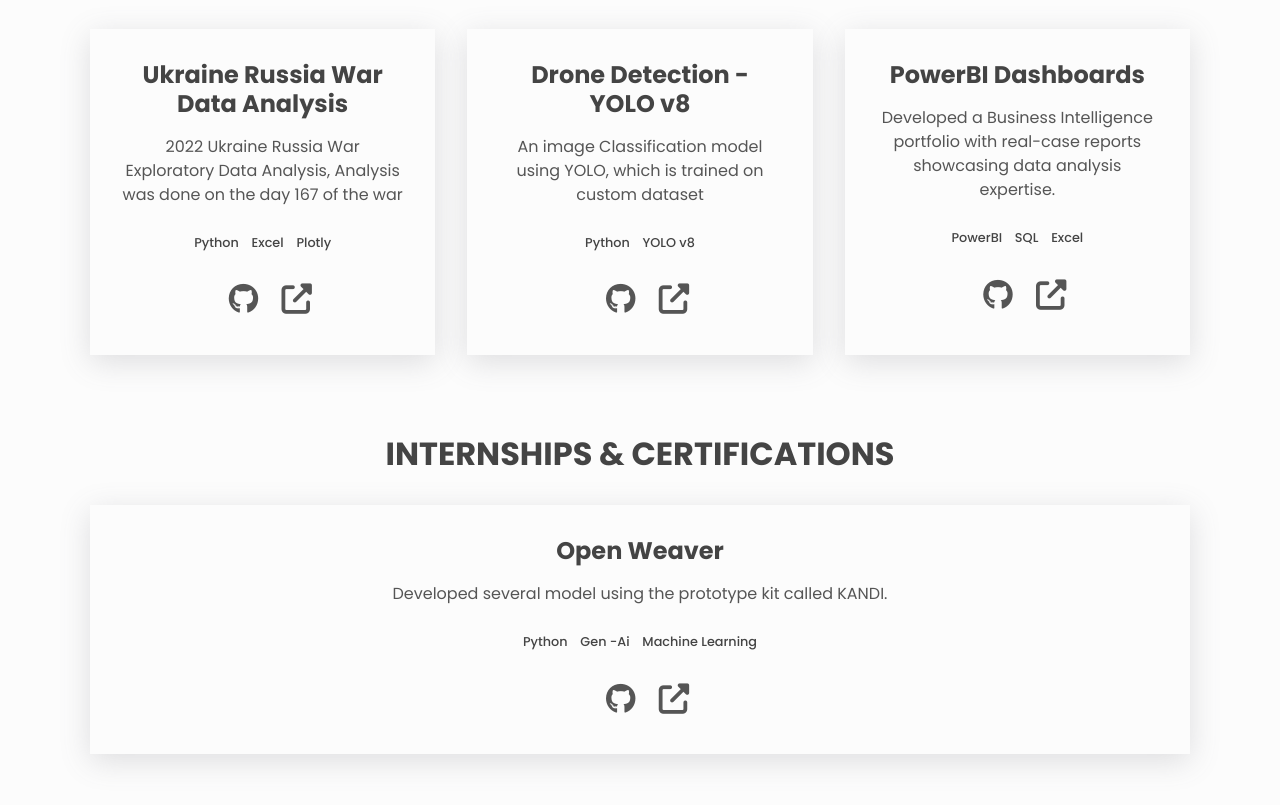
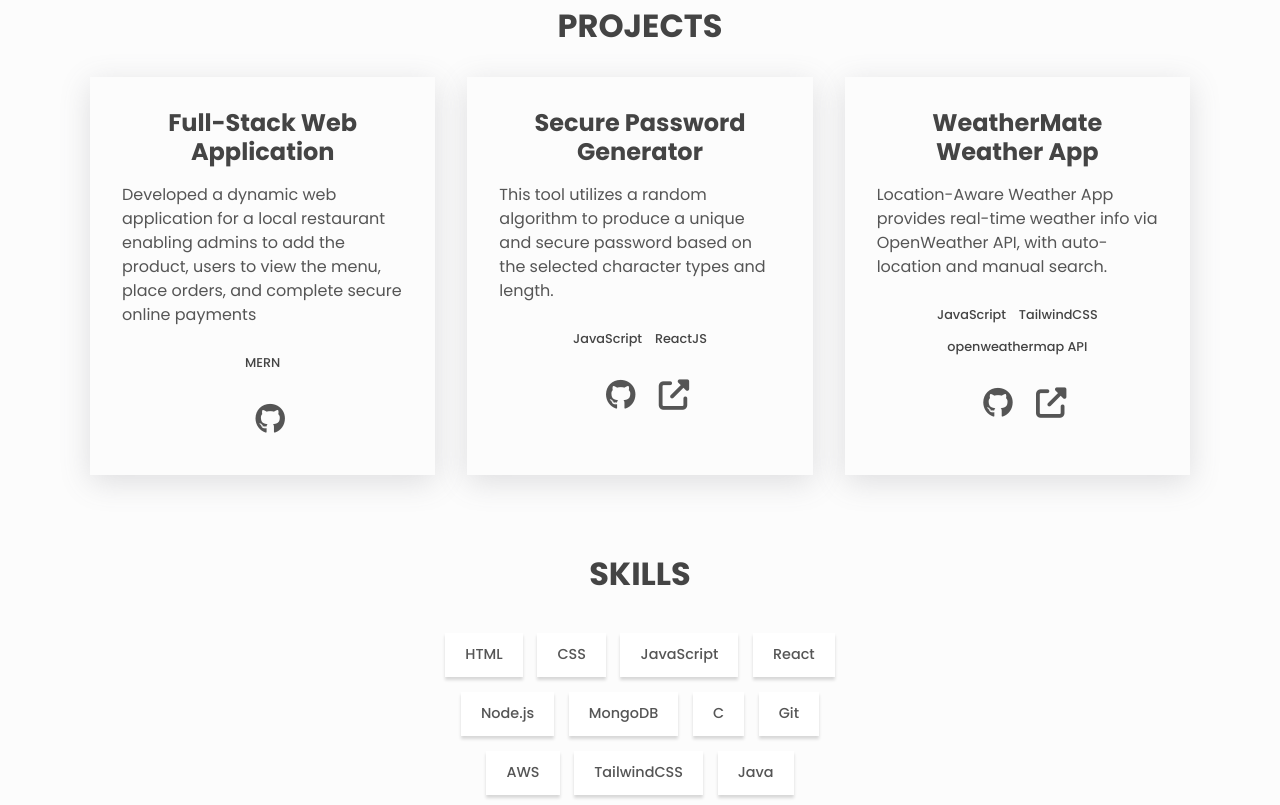
Before and after one commit to parthgupta49/CollegePlacementWebsite, a plain HTML site: page index.html in a window 1280 px wide. Shown: the part 774-1579 px from the top of the page. Drawn offline with Linux system fonts and the light colour scheme.

Commit message:
portfolio files updated

```diff
--- a/index.html
+++ b/index.html
@@ -21,6 +21,11 @@
       href="https://fonts.googleapis.com/css2?family=Poppins:wght@400;500;700&display=swap"
       rel="stylesheet"
     />
+    <link rel="apple-touch-icon" sizes="180x180" href="./assets/apple-touch-icon.png">
+    <link rel="icon" type="image/png" sizes="32x32" href="./assets/favicon-32x32.png">
+    <link rel="icon" type="image/png" sizes="16x16" href="./assets//avicon-16x16.png">
+    <link rel="manifest" href="./assets/site.webmanifest">
+
     <script
       src="https://kit.fontawesome.com/fa62c117c7.js"
       crossorigin="anonymous"
@@ -43,9 +48,6 @@
           </li>
           <li class="nav__list-item">
             <a class="link link--nav" href="#skills">Skills</a>
-          </li>
-          <li class="nav__list-item">
-            <a class="link link--nav" href="#Internship">Internship</a>
           </li>
           <!--   <li class="nav__list-item">
             <a class="link link--nav" href="#Exp">Experience</a>
@@ -70,12 +72,12 @@
       <!-- About -->
       <div class="about center">
         <h1>Hi, I am <span class="about__name">Parth Gupta.</span></h1>
-        <h2 class="about__role">Aspiring Full Stack Developer</h2>
+        <h2 class="about__role">Aspiring Full Stack Web Developer</h2>
         <p class="about__desc"> <!-- Edit the About make sure you add your degree!-->
-          I'm a Tech geek living in Bangalore, India. I love to solve problems and build things. Also an Ex-TCSer and presently a Post grad Data Science student at Christ University!
+          I'm Parth, a tech enthusiast living in Bangalore, India. I'm passionate about developing scalable web applications that can make a positive impact on humanity. With a strong foundation in <b>JavaScript and React</b>, I'm currently expanding my skills in backend development to build production-ready full-stack applications using the <b>MERN stack</b>. Additionally, I'm exploring the realm of <b>Cloud Computing using AWS</b> to further enhance my skills.
         </p> <!-- about you -->
         <br>
-        <a href="mailto:ashiksanyo01@gmail.com">Mail: nbparthgupta4959@gmail.com </a><p> Contact: +91 7979016685</p>  <!--Change it to your mail id and contact no-->
+        <a href="mailto:nbparthgupta4959@gmail.com">Mail: nbparthgupta4959@gmail.com </a><p> Contact: +91 7979016685</p>  <!--Change it to your mail id and contact no-->
       </br>
 
 
@@ -108,52 +110,45 @@
 
         <div class="projects__grid">
           <div class="project">
-            <h3>Ukraine Russia War Data Analysis</h3> <!--Peoject Title -->
+            <h3>Full-Stack Web Application</h3> <!--Peoject Title -->
             <p class="project__description">
-              2022 Ukraine Russia War Exploratory Data Analysis, Analysis was done on the day 167 of the war
+              Developed a dynamic web application for a local restaurant enabling admins to add the product, users to view the menu, place orders, and complete secure online payments
             </p> <!--Project description-->
             <ul class="project__stack">
-              <li class="project__stack-item">Python</li>
-              <li class="project__stack-item">Excel</li>
-              <li class="project__stack-item">Plotly</li>
+              <li class="project__stack-item">MERN</li>
             </ul>
 
             <a
-              href="https://github.com/ashiksanyo10/Russia-Ukraine_War_EDA" target="_blank"
+              href="https://github.com/parthgupta49/Restaurant-WebApp" target="_blank"
               aria-label="source code"
               class="link link--icon"
             >  <!--Project link-->
 
               <i aria-hidden="true" class="fab fa-github"></i>
             </a>
-            <a
-              href="https://example.com"
-              aria-label="live preview"
-              class="link link--icon"
-            > <!--Project demo or git link-->
-              <i aria-hidden="true" class="fas fa-external-link-alt"></i>
-            </a>
+
           </div>
 
           <div class="project">
-            <h3>Drone Detection - YOLO v8</h3>
+            <h3>Secure Password Generator</h3>
             <p class="project__description">
-              An image Classification model using YOLO, which is trained on custom dataset
+              This tool utilizes a random algorithm to produce a unique and secure password based on the selected character types and length.
             </p>
             <ul class="project__stack">
-              <li class="project__stack-item">Python</li>
-              <li class="project__stack-item">YOLO v8</li>
+              <li class="project__stack-item">JavaScript</li>
+              <li class="project__stack-item">ReactJS</li>
             </ul>
 
             <a
-              href="https://github.com/ashiksanyo10/DroneXYOLOv8" target="_blank"
-              aria-label="https://github.com/ashiksanyo10/DroneXYOLOv8" target="_blank"
+              href="https://github.com/parthgupta49/Password-Generator" target="_blank"
+              aria-label="https://github.com/parthgupta49/Password-Generator" target="_blank"
               class="link link--icon"
             >
               <i aria-hidden="true" class="fab fa-github"></i>
             </a>
             <a
-              href="https://example.com"
+              href="https://password-generator-parthgupta.vercel.app/"
+              target="_blank"
               aria-label="live preview"
               class="link link--icon"
             >
@@ -162,25 +157,26 @@
           </div>
 
           <div class="project">
-            <h3>PowerBI Dashboards</h3>
+            <h3>WeatherMate Weather App</h3>
             <p class="project__description">
-              Developed a Business Intelligence portfolio with real-case reports showcasing data analysis expertise.
+              Location-Aware Weather App provides real-time weather info via OpenWeather API, with auto-location and manual search.
             </p>
             <ul class="project__stack">
-              <li class="project__stack-item">PowerBI</li>
-              <li class="project__stack-item">SQL</li>
-              <li class="project__stack-item">Excel</li>
+              <li class="project__stack-item">JavaScript</li>
+              <li class="project__stack-item">TailwindCSS</li>
+              <li class="project__stack-item">openweathermap API</li>
             </ul>
 
             <a
-              href="https://www.novypro.com/profile_projects/ashiksanyo" target="_blank"
-              aria-label="https://www.novypro.com/project/us-sales-dash" target="_blank"
+              href="https://github.com/parthgupta49/JavaScript-Projects" target="_blank"
+              aria-label="https://github.com/parthgupta49/JavaScript-Projects" target="_blank"
               class="link link--icon"
             >
               <i aria-hidden="true" class="fab fa-github"></i>
             </a>
             <a
-              href="https://example.com"
+              href="https://weather-app-parthgupta.vercel.app/"
+              target="_blank"
               aria-label="live preview"
               class="link link--icon"
             >
@@ -190,35 +186,6 @@
         </div>
       </section>
 
-      <section id="Internship" class="section Internship" id="Internship">
-        <h2 class="section__title">Internships & Certifications</h2>
-
-      <div class="project">
-        <h3>Open Weaver</h3>
-        <p class="project__description">
-          Developed several model using the prototype kit called KANDI.
-        </p>
-        <ul class="project__stack">
-          <li class="project__stack-item">Python</li>
-          <li class="project__stack-item">Gen -Ai</li>
-          <li class="project__stack-item">Machine Learning</li>
-        </ul>
-
-        <a
-          href=""
-          aria-label="https://www.novypro.com/project/us-sales-dash" target="_blank"
-          class="link link--icon"
-        > <!-- Include the certification links and  -->
-          <i aria-hidden="true" class="fab fa-github"></i>
-        </a>
-        <a
-          href="https://example.com"
-          aria-label="live preview"
-          class="link link--icon"
-        >
-          <i aria-hidden="true" class="fas fa-external-link-alt"></i>
-        </a>
-      </div>
     </div>
   </section>
 
--- a/styles.css
+++ b/styles.css
@@ -265,7 +265,8 @@ main {
 
 .about__desc {
   font-size: 1rem;
-  max-width: 600px;
+  max-width: 800px;
+  text-align: center;
 }
 
 .about__desc,
@@ -303,6 +304,7 @@ main {
 
 .project__description {
   margin-top: 1em;
+  text-align: start;
 }
 
 .project__stack {
```
Also changed, not shown: assets/about.txt (added), assets/android-chrome-192x192.png (added), assets/android-chrome-512x512.png (added), assets/apple-touch-icon.png (added), assets/favicon-16x16.png (added), assets/favicon-32x32.png (added), assets/favicon.ico (added), assets/site.webmanifest (added).
